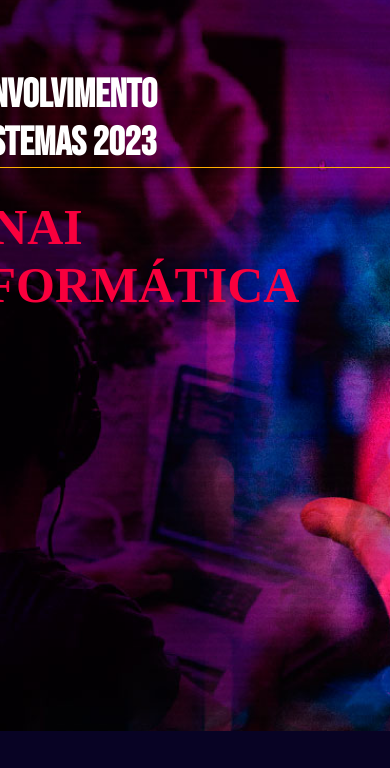
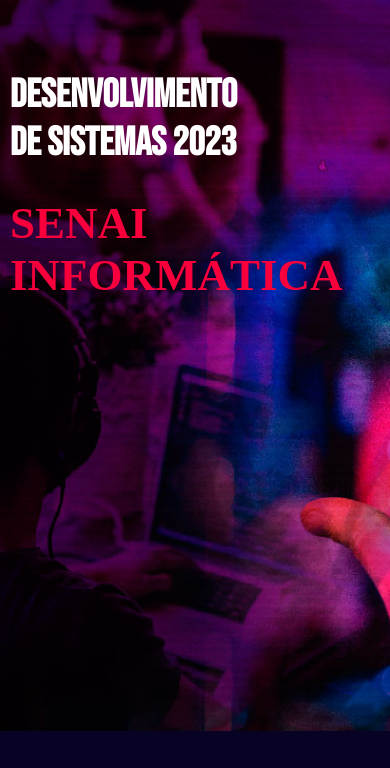
Before and after one commit to merbach020202/landing-page2.0, a plain HTML site: page index.html in a window 390 px wide. Shown: the part 69-837 px from the top of the page. Drawn offline with Linux system fonts and the light colour scheme; a web font is replaced by a local one.

Commit message:
fazendo css do mobile

```diff
--- a/css/celular.css
+++ b/css/celular.css
@@ -45,14 +45,18 @@
 
     main .banner-flex h1 {
         font-size: 40px;
+        width: 230px;
+        margin-left: 10px;
+        border: none;
     }
 
-    main .banner-flex #banner-infobox {
-        max-width: 340px;
-        border: 1px solid yellow;
+    main .banner-flex p {
+        font-size: 45px;
+        margin-left: 10px;
     }
-    main .banner-flex #banner-infobox img {
-        max-width: 355px;
+
+    main .banner-flex img {
+        display: none;
     }
 }
 
```
